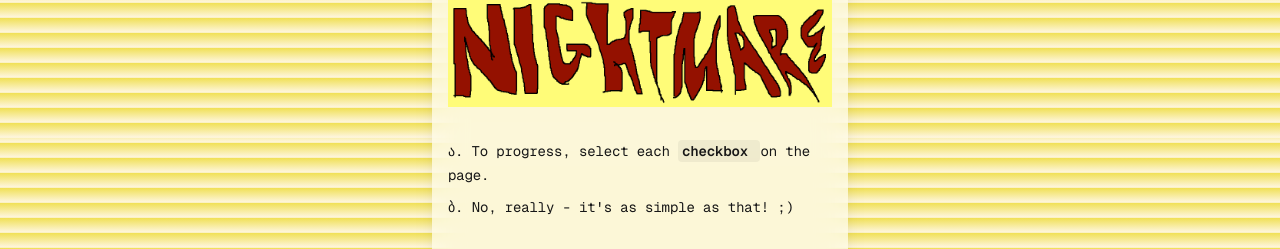
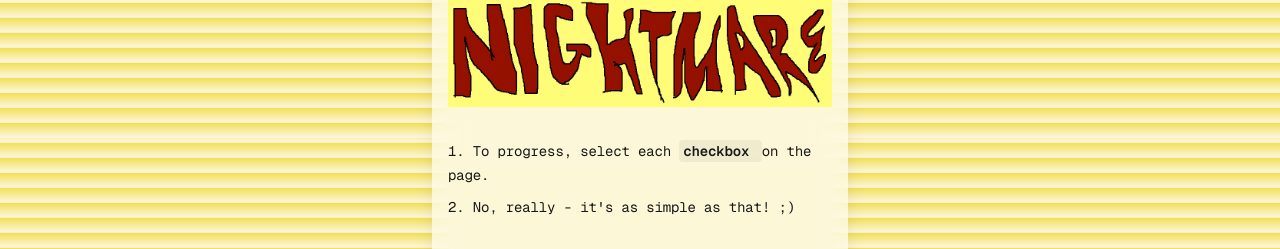
Before and after one commit to milesjaffee/checkbox-puzzles, a Next.js app: page / in a window 1280 px wide. Shown: the part 317-566 px from the top of the page. Built offline with nearby package versions, Linux system fonts and the light colour scheme.

Commit message:
changed numbering system to decimal

```diff
--- a/app/globals.css
+++ b/app/globals.css
@@ -31,5 +31,5 @@ li {
 }
 
 ol {
-  list-style-type: georgian;
+  list-style-type: numeric;
 }
```
